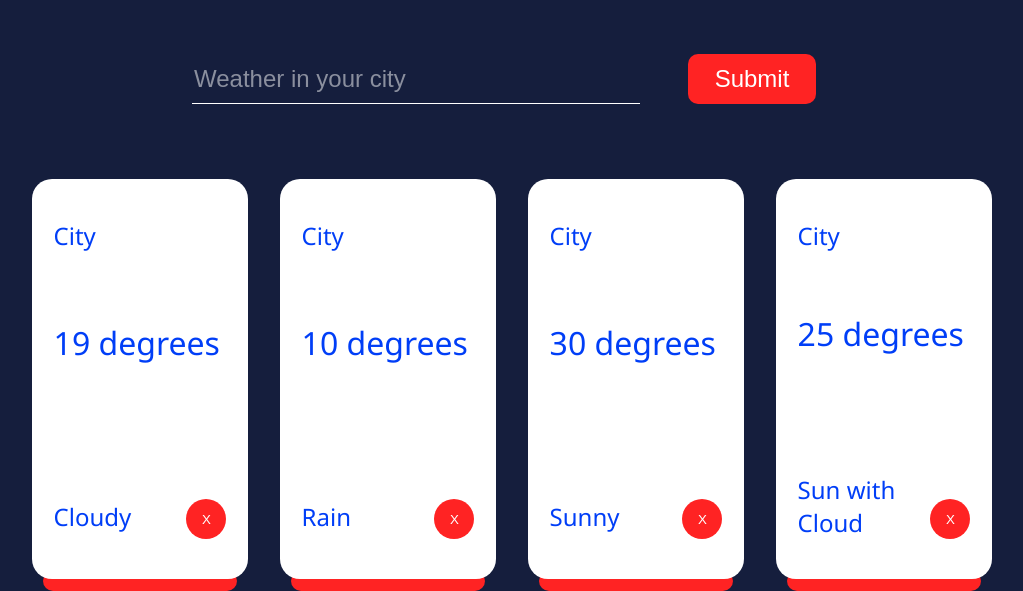
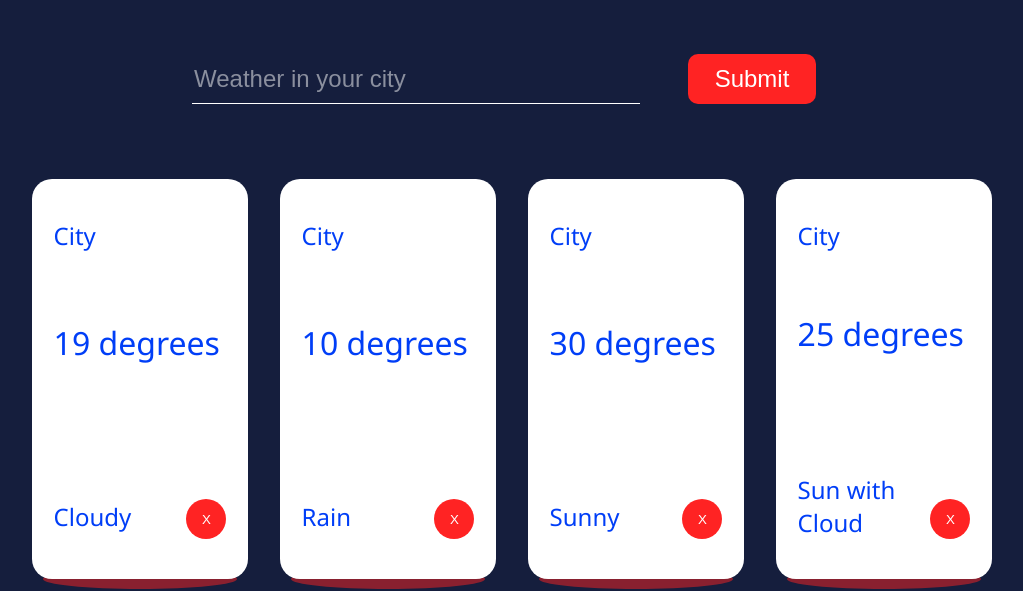
Before and after one commit to Jonathan-Challenger/Web-Dev, a PHP site: page /weather.html in a window 1280 px wide. Shown: the part 271-862 px from the top of the page, without its empty margins (128-1151 px from the left). Run offline with PHP 8.4, Linux system fonts and the light colour scheme.

Commit message:
Change ::after element styling

```diff
--- a/SmallerProjects/WeatherApp/weather.css
+++ b/SmallerProjects/WeatherApp/weather.css
@@ -111,9 +111,10 @@ button#add-button:hover {
     width: 90%;
     background: rgb(255, 35, 35);
     left: 5%;
-    bottom: -12px;
+    bottom: -10px;
     transform: translateZ(-1px);
-    border-radius: 25px;
+    border-radius: 50%;
+    opacity: 0.5;
 }
 
 .city-name {
```
